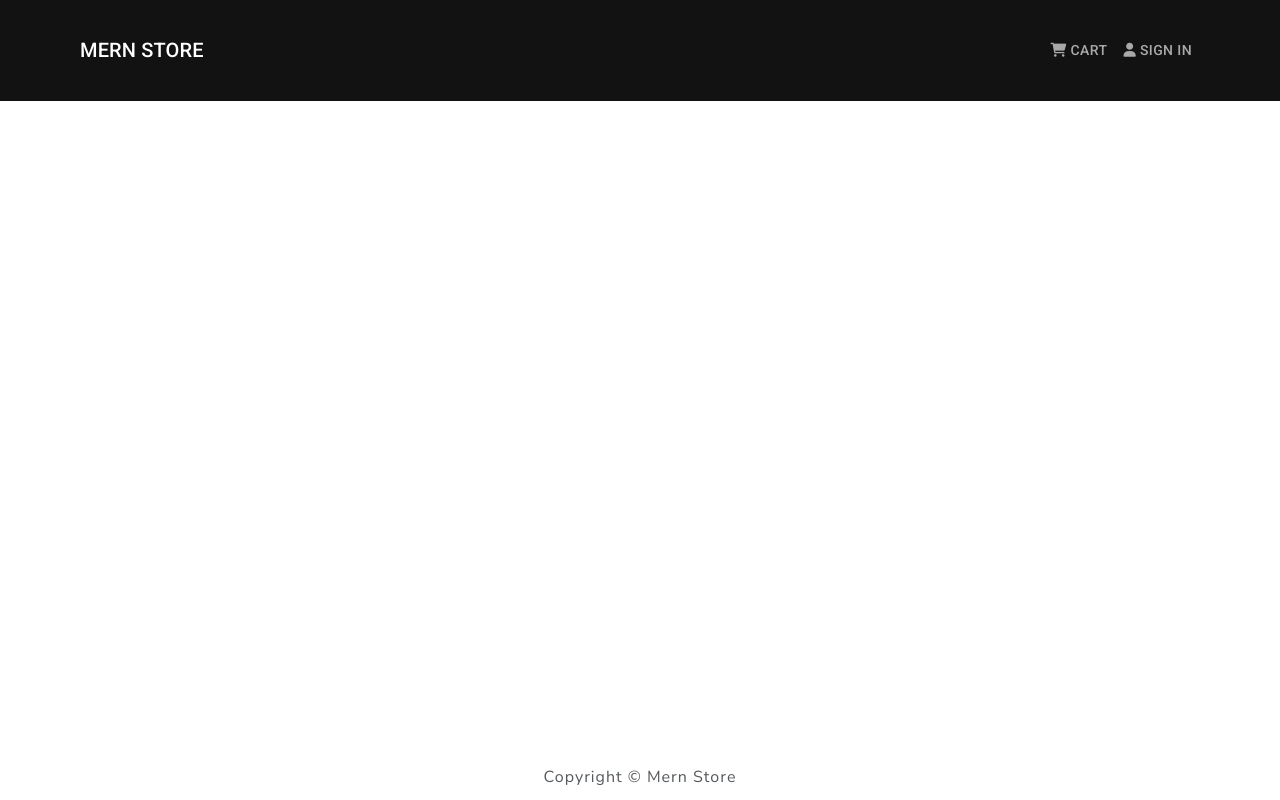
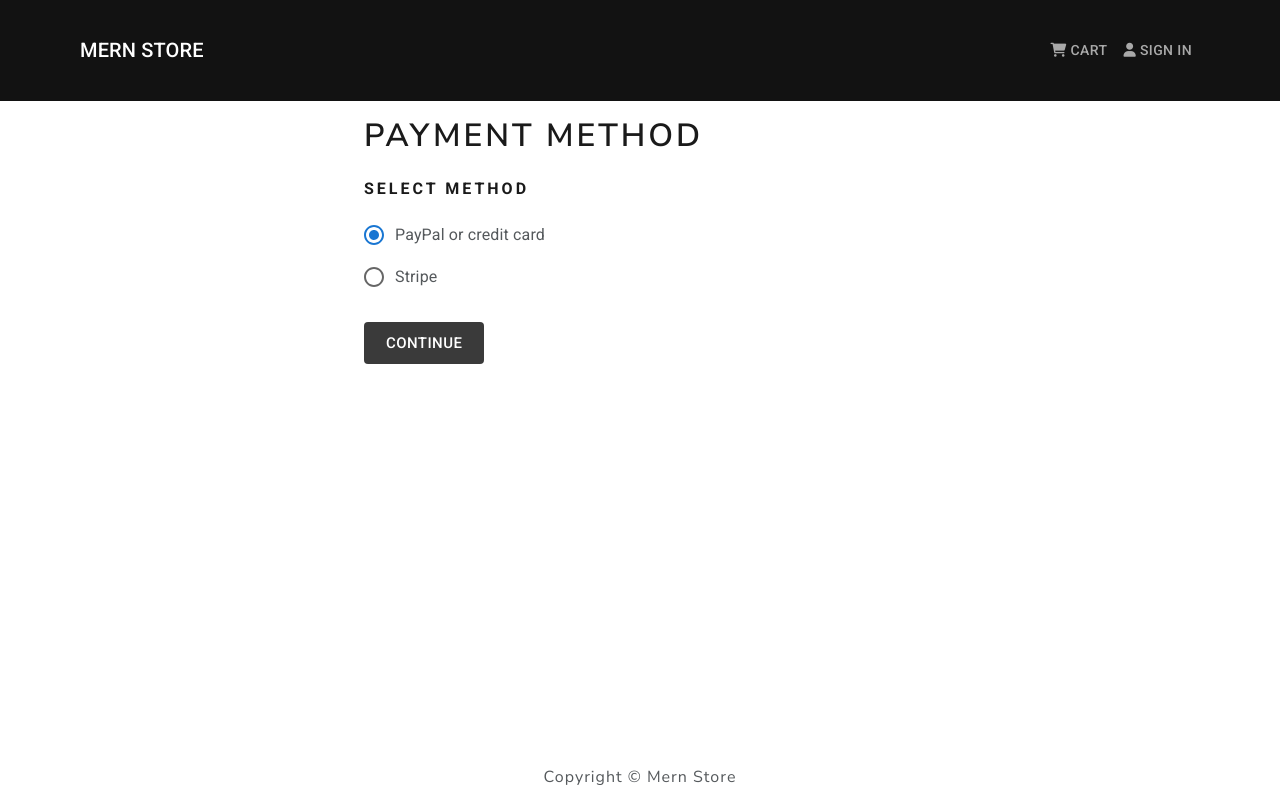
Before and after one commit to GuyBritish/MernStore, a React (Create React App) app in the folder frontend/: page /payment in a window 1280 px wide. Built offline with nearby package versions, Linux system fonts and the light colour scheme.

Commit message:
Add payment method page

```diff
--- a/frontend/src/App.js
+++ b/frontend/src/App.js
@@ -12,6 +12,7 @@ import RegisterForm from "./components/users/RegisterForm";
 import { Container } from "@mui/material";
 import Profile from "./components/users/Profile";
 import Shipping from "./components/cart/Shipping";
+import Payment from "./components/cart/Payment";
 
 function App() {
 	return (
@@ -28,6 +29,7 @@ function App() {
 						<Route path="/register" element={<RegisterForm />} />
 						<Route path="/profile" element={<Profile />} />
 						<Route path="/shipping" element={<Shipping />} />
+						<Route path="/payment" element={<Payment />} />
 					</Routes>
 				</Container>
 			</main>
--- /dev/null
+++ b/frontend/src/components/cart/Payment.js
@@ -0,0 +1,71 @@
+import React, { useState } from "react";
+import { resolvePath, useNavigate } from "react-router-dom";
+import { useDispatch, useSelector } from "react-redux";
+
+import { savePaymentMethod } from "../../actions/cartActions";
+
+import FormContainer from "../UI/FormContainer";
+
+import { InputLabel, RadioGroup, Radio, FormControlLabel, Button } from "@mui/material";
+
+const Payment = () => {
+	const dispatch = useDispatch();
+	const navigate = useNavigate();
+
+	const { shippingAddress } = useSelector((state) => {
+		return state.cart;
+	});
+
+	if (!shippingAddress) {
+		navigate(resolvePath("/shipping"));
+	}
+
+	const [paymentMethod, setPaymentMethod] = useState("PayPal");
+
+	const changeHandler = (event) => {
+		setPaymentMethod(event.target.value);
+	};
+
+	const submitHandler = (event) => {
+		event.preventDefault();
+		dispatch(savePaymentMethod({ paymentMethod }));
+		navigate(resolvePath("/order"));
+	};
+
+	return (
+		<FormContainer>
+			<h1>Payment Method</h1>
+			<form onSubmit={submitHandler} className="mt-3">
+				<RadioGroup className="my-4" value={paymentMethod} onChange={changeHandler}>
+					<InputLabel className="mb-2">
+						<h5>Select Method</h5>
+					</InputLabel>
+					<FormControlLabel
+						value="PayPal"
+						control={<Radio />}
+						label="PayPal or credit card"
+					/>
+					<FormControlLabel value="Stripe" control={<Radio />} label="Stripe" />
+				</RadioGroup>
+				<Button
+					type="submit"
+					sx={{
+						flexGrow: 1,
+						mt: 3,
+						display: "block",
+						color: "inherit",
+						backgroundColor: "inherit",
+					}}
+					size="large"
+					className="darkButton"
+					variant="contained"
+					disableElevation
+				>
+					Continue
+				</Button>
+			</form>
+		</FormContainer>
+	);
+};
+
+export default Payment;
```
